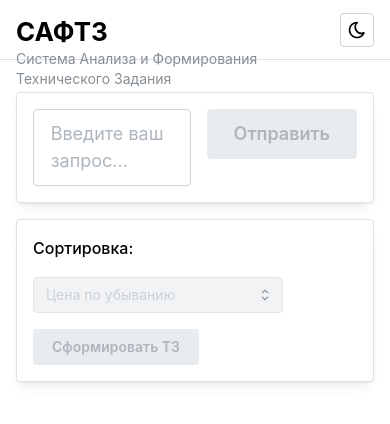
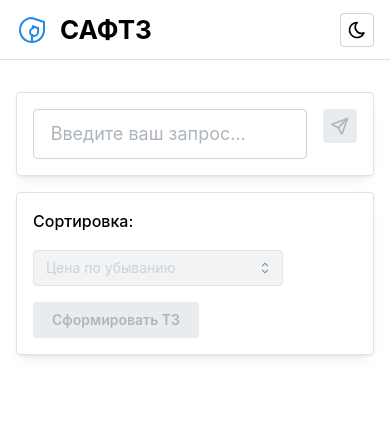
Before and after one commit to npb73/gos.zakaz.helper, a React (Vite) app: page / in a window 390 px wide. Shown: the top 424 px of the page. Built offline with nearby package versions, Linux system fonts and the light colour scheme.

Commit message:
feat: mobile-adaptive

```diff
--- a/src/App.tsx
+++ b/src/App.tsx
@@ -1,8 +1,8 @@
-import { AppShell, Text, Container, Title, Textarea, Button, Group, Paper, Loader, Card, Checkbox, Badge, Stack, Grid, Select, Modal, ActionIcon, useMantineColorScheme } from '@mantine/core'
+import { AppShell, Text, Container, Title, Textarea, Button, Group, Paper, Loader, Card, Checkbox, Badge, Stack, Grid, Select, Modal, ActionIcon, useMantineColorScheme, useMantineTheme } from '@mantine/core'
 import { useState, useEffect, useRef } from 'react'
 import { v4 as uuidv4 } from 'uuid'
 import pdfFile from '../assets/rick_roll.pdf'
-import { IconSun, IconMoon } from '@tabler/icons-react'
+import { IconSun, IconMoon, IconSend } from '@tabler/icons-react'
 
 interface CardItem {
   id: string
@@ -16,6 +16,7 @@ type SortType = 'price-asc' | 'price-desc' | 'percentage-asc' | 'percentage-desc
 
 function App() {
   const { colorScheme, toggleColorScheme } = useMantineColorScheme()
+  const theme = useMantineTheme()
   const [query, setQuery] = useState('')
   const [isLoading, setIsLoading] = useState(false)
   const [cards, setCards] = useState<CardItem[]>([])
@@ -179,7 +180,7 @@ function App() {
             </svg>
             <Stack gap={0}>
               <Title order={2}>САФТЗ</Title>
-              <Text size="sm" c="dimmed">Система Анализа и Формирования Технического Задания</Text>
+              <Text size="sm" c="dimmed" visibleFrom="sm">Система Анализа и Формирования Технического Задания</Text>
             </Stack>
           </Group>
           <ActionIcon
@@ -213,9 +214,19 @@ function App() {
                   disabled={!query.trim() || isLoading || isGeneratingMore}
                   variant="filled"
                   onClick={handleSubmit}
+                  visibleFrom="sm"
                 >
                   Отправить
                 </Button>
+                <ActionIcon
+                  size="lg"
+                  variant="filled"
+                  disabled={!query.trim() || isLoading || isGeneratingMore}
+                  onClick={handleSubmit}
+                  hiddenFrom="sm"
+                >
+                  <IconSend size={20} />
+                </ActionIcon>
               </Group>
             </Paper>
 
```
